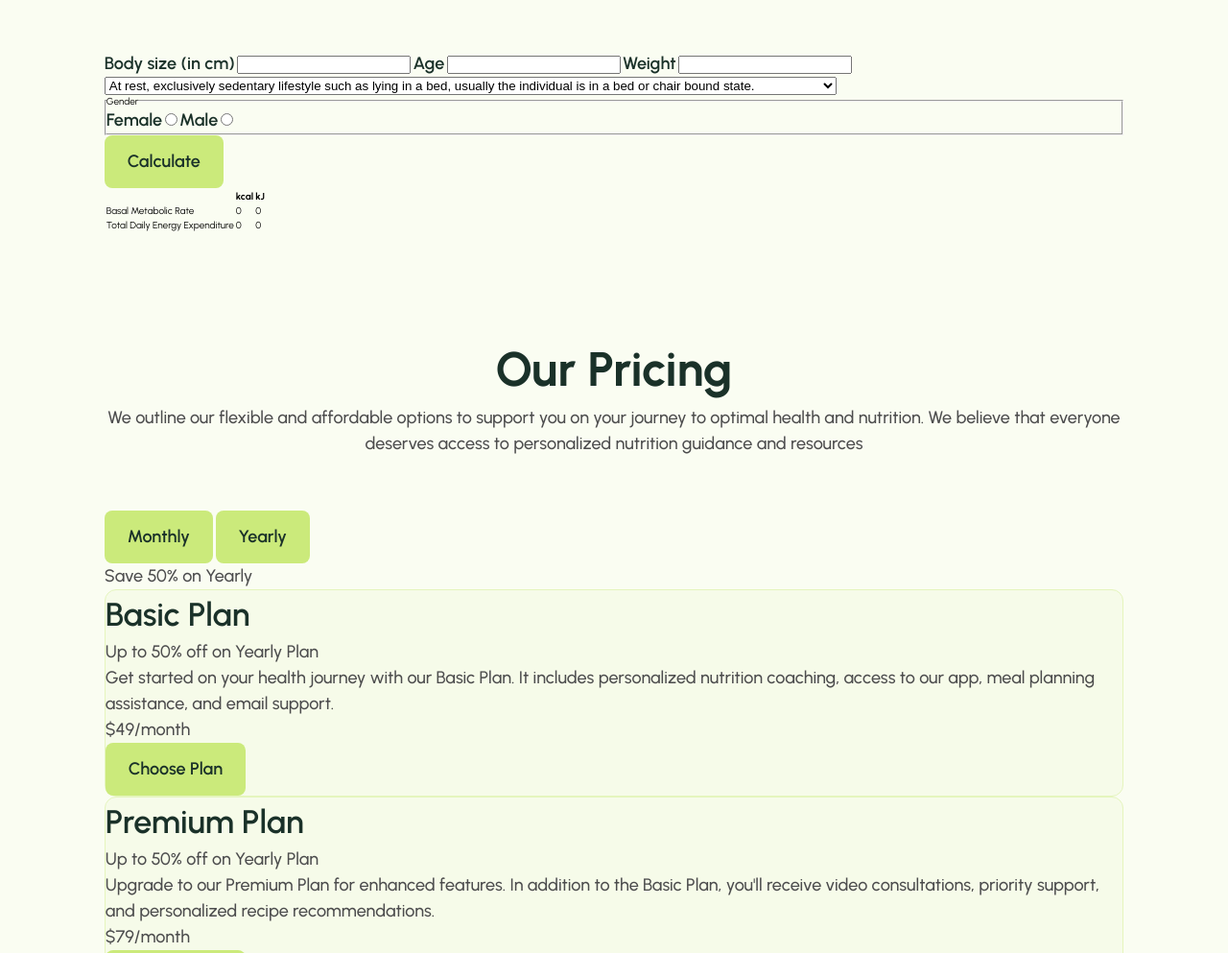
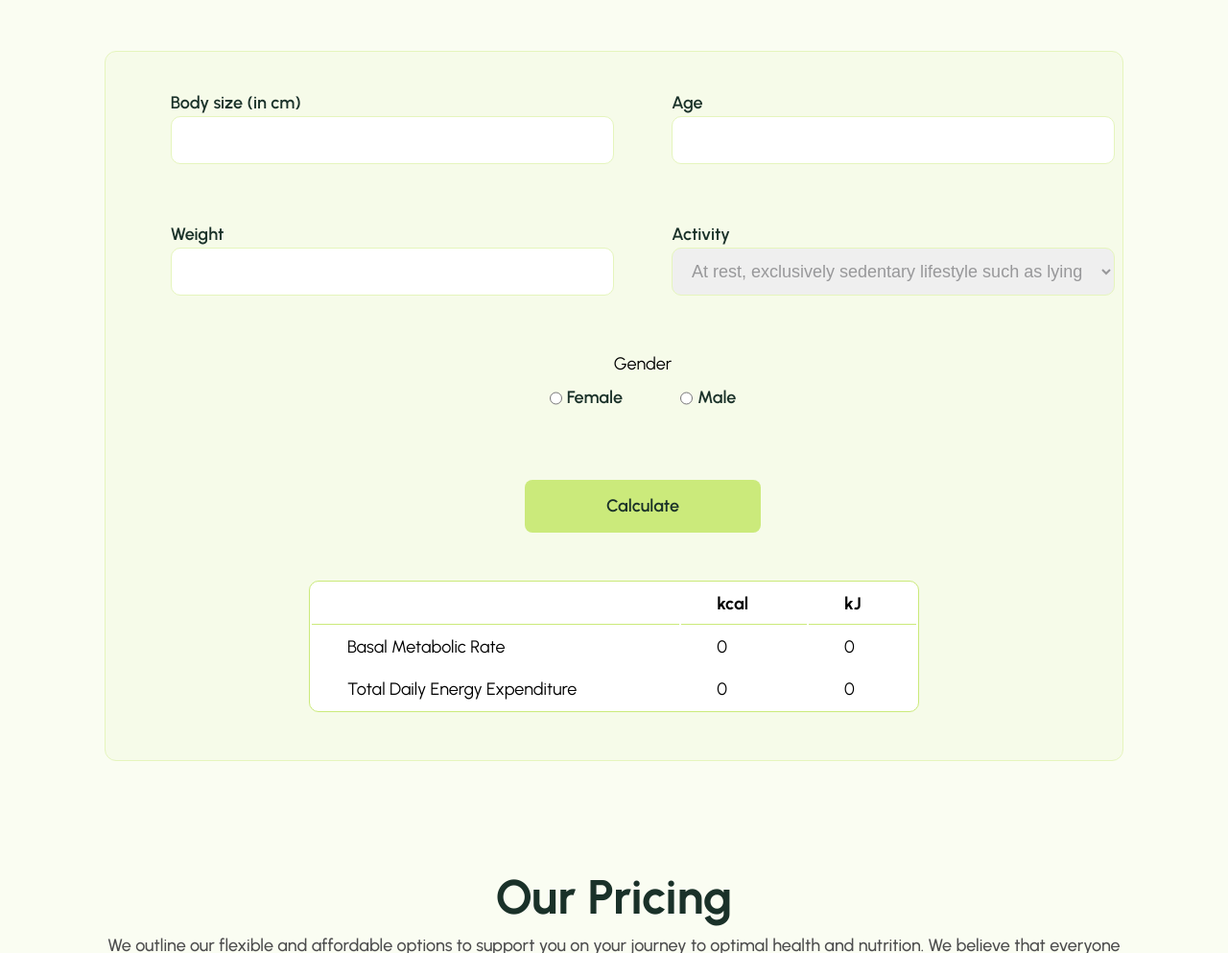
Before and after one commit to jutuli/Day21-22-FinalProject-HealthApp, a plain HTML site: page index.html in a window 1280 px wide. Shown: the part 4521-5514 px from the top of the page at 96% size. Drawn offline with Linux system fonts and the light colour scheme.

Commit message:
Styling of Calorie Requirement + required Changes to index.html

```diff
--- a/assets/css/style.css
+++ b/assets/css/style.css
@@ -104,7 +104,11 @@ h4,
 button,
 label,
 p,
-li {
+li,
+input,
+select,
+legend,
+table {
   font-size: 1.8rem;
 }
 
@@ -288,7 +292,8 @@ ul {
   gap: 3rem;
 }
 
-.card {
+.card,
+.calorie-calculator {
   background-color: var(--primary-light);
   border-radius: 12px;
   border: 1px solid var(--primary-medium);
@@ -393,3 +398,72 @@ ul {
 .boxed-icons img {
   width: 50%;
 }
+
+/* =========== TEST YOUR DAILY CALORIE REQUIREMENT STYLES */
+
+form {
+  display: grid;
+  grid-template: auto / repeat(2, 50%);
+  gap: 6rem;
+  padding: 4rem 6.8rem 5rem 6.8rem;
+}
+
+.form-question {
+  display: flex;
+  flex-direction: column;
+}
+
+input,
+select {
+  height: 5rem;
+  border: 1px solid var(--primary-medium);
+  border-radius: 10px;
+  color: var(--secondary-text);
+  padding: 0 1.6rem;
+}
+
+fieldset {
+  border: 0;
+  grid-area: 3/1/3/-1;
+  display: flex;
+  flex-direction: row;
+  align-content: center;
+  justify-content: center;
+  text-align: center;
+  gap: 6rem;
+}
+fieldset > label {
+  font-weight: 500;
+}
+
+fieldset > div {
+  display: flex;
+  align-items: center;
+  justify-content: center;
+  gap: 0.5rem;
+}
+
+form > button {
+  grid-area: 4/1/4/-1;
+  width: 25%;
+  justify-self: center;
+}
+
+table {
+  background-color: white;
+  border: 1px solid var(--primary-green);
+  border-radius: 10px;
+  width: 60%;
+  text-align: left;
+  justify-self: center;
+  margin-bottom: 5rem;
+}
+
+th,
+td {
+  padding: 1rem 3.7rem;
+}
+
+tr:nth-of-type(1) th {
+  border-bottom: 1px solid var(--primary-green);
+}
--- a/index.html
+++ b/index.html
@@ -309,45 +309,59 @@
           information to calculate your individual requirements.
         </p>
       </div>
+      <div class="calorie-calculator">
         <form onsubmit="calcCalorieRequirement()">
+          <div class="form-question">
             <label for="bodySize">Body size (in cm)</label>
             <input type="number" name="body-size" id="bodySize" />
+          </div>
+          <div class="form-question">
             <label for="age">Age</label>
             <input type="number" name="age" id="age" />
+          </div>
+          <div class="form-question">
             <label for="weight">Weight</label>
             <input type="number" name="weight" id="weight" />
-        <label for="activityLevel"></label>
+          </div>
+          <div class="form-question">
+            <label for="activityLevel">Activity</label>
             <select name="activity-level" id="activityLevel">
               <option value="0.95">
                 At rest, exclusively sedentary lifestyle such as lying in a bed,
                 usually the individual is in a bed or chair bound state.
               </option>
               <option value="1.2">
-            Exclusively sedentary work with little or no physical activity in
-            leisure time.
+                Exclusively sedentary work with little or no physical activity
+                in leisure time.
               </option>
               <option value="1.5">
                 Sedentary activity and seated work with some need for occasional
                 walking or standing. Little to no strenuous leisure activities.
               </option>
               <option value="1.7">
-            Predominantly standing or walking work with some strenuous leisure
-            activity.
+                Predominantly standing or walking work with some strenuous
+                leisure activity.
               </option>
               <option value="1.9">
-            Predominantly standing or walking work with significant amounts of
-            strenuous leisure activity.
+                Predominantly standing or walking work with significant amounts
+                of strenuous leisure activity.
               </option>
               <option value="2.2">
-            Heavy occupational work or significant strenuous leisure activities.
+                Heavy occupational work or significant strenuous leisure
+                activities.
               </option>
             </select>
+          </div>
           <fieldset>
             <legend>Gender</legend>
+            <div>
+              <input type="radio" name="gender" id="female" />
               <label for="female">Female</label>
-          <input type="radio" name="gender" id="female" />
+            </div>
+            <div>
+              <input type="radio" name="gender" id="male" />
               <label for="male">Male</label>
-          <input type="radio" name="gender" id="male" />
+            </div>
           </fieldset>
           <button type="submit">Calculate</button>
         </form>
@@ -368,6 +382,7 @@
             <td class="daily-kj">0</td>
           </tr>
         </table>
+      </div>
     </section>
     <section class="pricing">
       <div class="heading">
```
Lines whose indentation alone changed are shown as unchanged.
